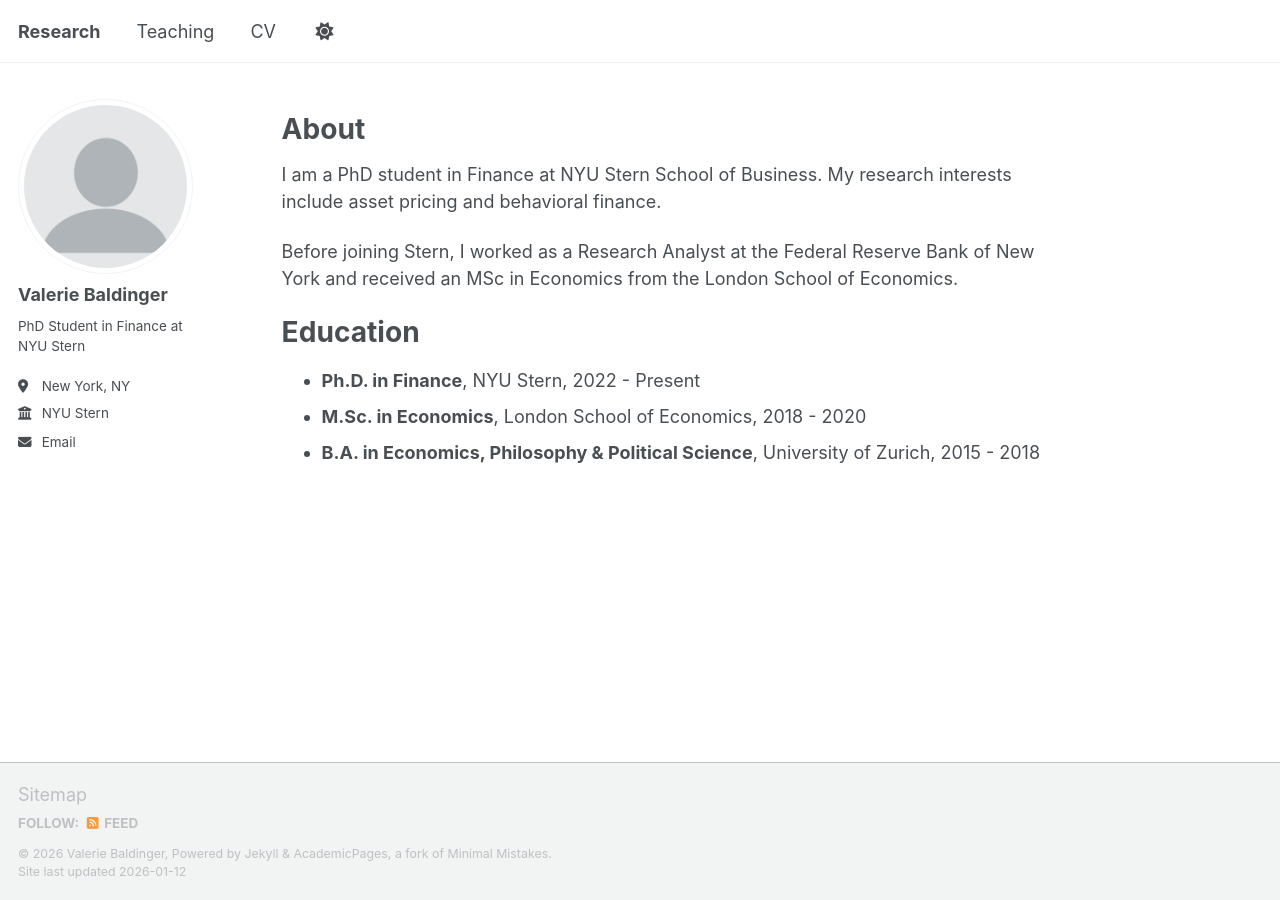
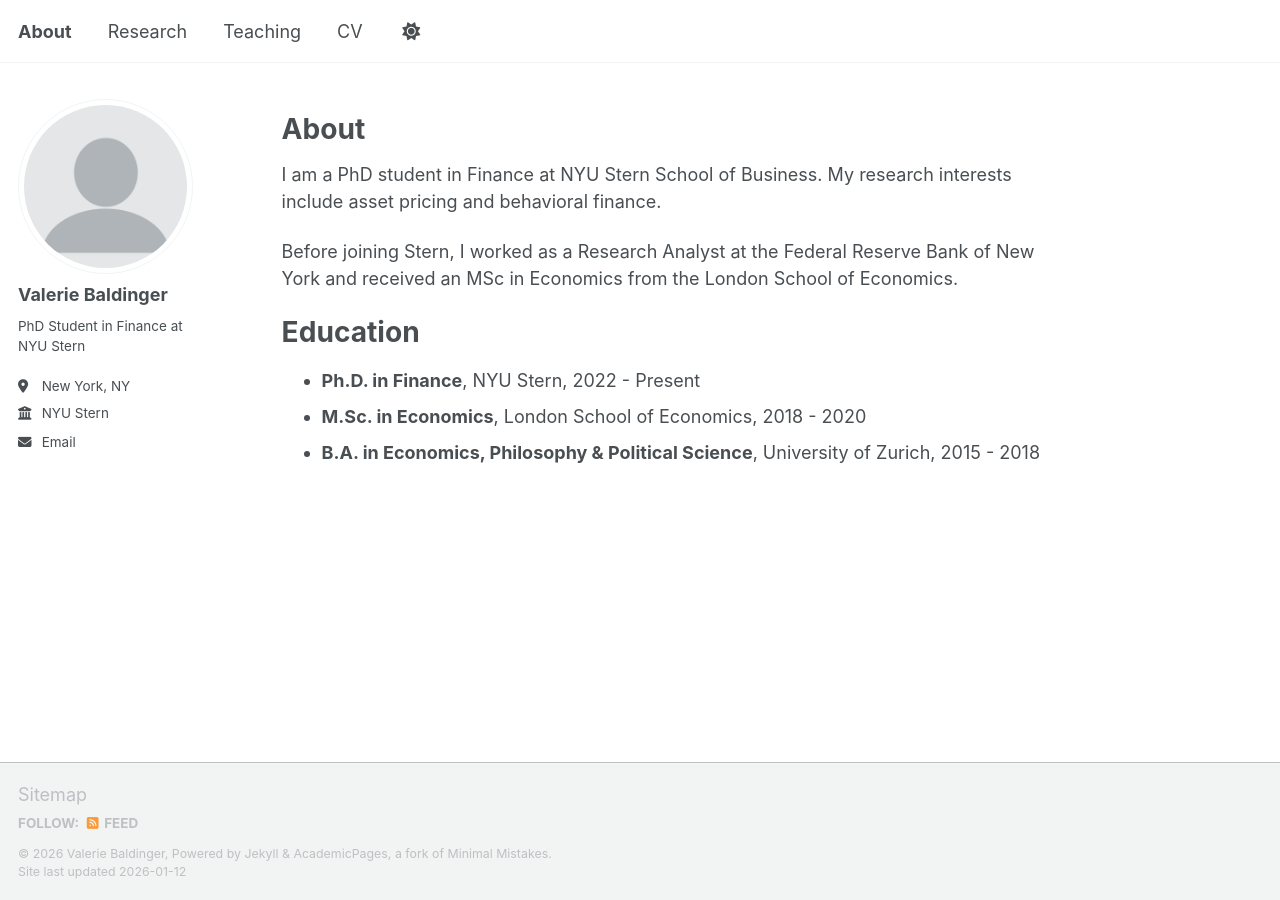
Before and after one commit to valeriebaldinger/valeriebaldinger.github.io, a Jekyll site: the page built from _pages/about.md, in a window 1280 px wide. Built offline with Jekyll 4.4.1, drawn with Linux system fonts in a browser that asks for light colours; a script bundle is joined from its source files by our own code; library files that are not in the unit come from our copies.

Commit message:
added about

```diff
--- a/_data/navigation.yml
+++ b/_data/navigation.yml
@@ -8,6 +8,8 @@
 #      Markdown formatted page while the second is generated using JSON.
 
 main:
+  - title: "About"
+    url: /
   - title: "Research"
     url: /publications/
 
```
